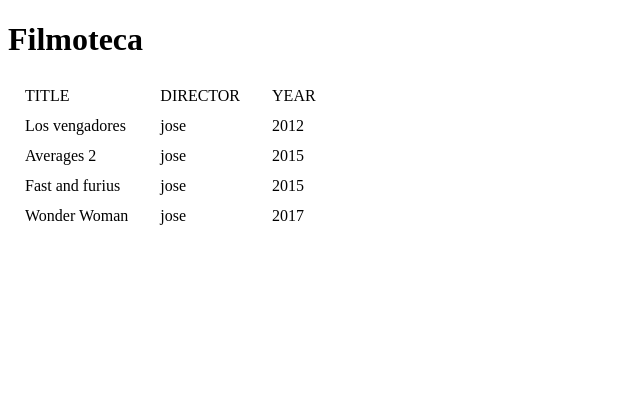
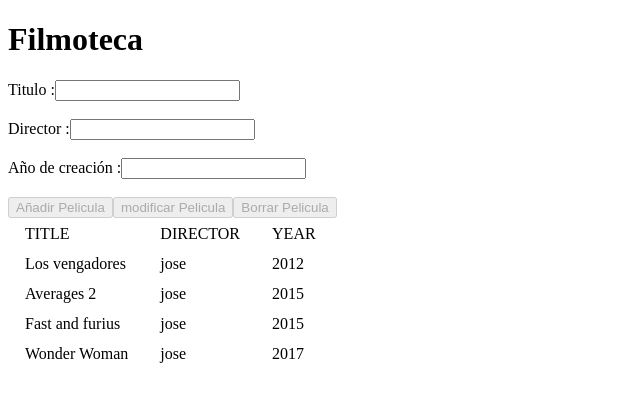
Before and after one commit to joseaben/Filmoteca-Angular2, an Angular app: page / in a window 1280 px wide. Shown: the top 402 px of the page, without its empty margins (0-640 px from the left). Built offline with nearby package versions, Linux system fonts and the light colour scheme.

Commit message:
se crea el componente formulario

```diff
--- a/src/app/app.module.ts
+++ b/src/app/app.module.ts
@@ -5,11 +5,13 @@ import { HttpModule } from '@angular/http';
 
 import { AppComponent } from './app.component';
 import { TablaDatosComponent } from './tabla-datos/tabla-datos.component';
+import { FormPeliculasComponent } from './form-peliculas/form-peliculas.component';
 
 @NgModule({
   declarations: [
     AppComponent,
-    TablaDatosComponent
+    TablaDatosComponent,
+    FormPeliculasComponent
   ],
   imports: [
     BrowserModule,
@@ -17,6 +19,6 @@ import { TablaDatosComponent } from './tabla-datos/tabla-datos.component';
     HttpModule
   ],
   providers: [],
-  bootstrap: [AppComponent,TablaDatosComponent]
+  bootstrap: [AppComponent,TablaDatosComponent,FormPeliculasComponent]
 })
 export class AppModule { }
--- /dev/null
+++ b/src/app/form-peliculas/form-peliculas.component.html
@@ -0,0 +1,20 @@
+<form #form="ngForm">
+  <label>Titulo :</label>
+  <input type="text" #title="ngModel" name="title" [(ngModel)]="pelicula.title" required/>
+  <br/>
+  <div [hidden]="title.valid || title.pristine">Titulo requerido</div>
+  <br/>
+  <label>Director :</label>
+  <input type="text" #director="ngModel" name="director" [(ngModel)]="pelicula.director" required/>
+  <br/>
+  <div [hidden]="director.valid || director.pristine">Director requerido</div>
+  <br/>
+  <label>Año de creación :</label>
+  <input type="text" #year="ngModel" name="year" [(ngModel)]="pelicula.year" value="pepe" required/>
+  <br/>
+  <div [hidden]="year.valid || year.pristine">Titulo requerido</div>
+  <br/>
+  <button type="submit" [disabled]="form.invalid || true"(click)="addFilm(form.value)">Añadir Pelicula</button>
+  <button type="submit" [disabled]="form.invalid"(click)="updateFilm(form.value)">modificar Pelicula</button>
+  <button type="submit" [disabled]="form.invalid"(click)="deleteFilm(form.value)">Borrar Pelicula</button>
+</form>
--- /dev/null
+++ b/src/app/form-peliculas/form-peliculas.component.ts
@@ -0,0 +1,34 @@
+import { Component, OnInit } from '@angular/core';
+import {Pelicula} from '../model/pelicula';
+
+@Component({
+  selector: 'app-form-peliculas',
+  templateUrl: './form-peliculas.component.html',
+  styleUrls: ['./form-peliculas.component.css']
+})
+export class FormPeliculasComponent implements OnInit {
+
+  private pelicula: Pelicula;
+  constructor() {
+    this.pelicula = new Pelicula();
+  }
+  addFilm(formulario: any){
+    console.log(this.pelicula.getTitle);
+    console.log(formulario);
+    this.pelicula.setTitle = "Esto esta chulo";
+  }
+  updateFilm(formulario: any){
+    let peli: Pelicula = new Pelicula();
+    peli.setDirector="Jose";
+    peli.setTitle="hola";
+    peli.setYear="1002";
+
+    this.pelicula = peli;
+  }
+
+
+
+  ngOnInit() {
+  }
+
+}
--- a/src/app/tabla-datos/tabla-datos.component.html
+++ b/src/app/tabla-datos/tabla-datos.component.html
@@ -22,8 +22,8 @@
     </tr>
   </thead>
   <tbody>
-    <tr *ngFor="let pelicula of listaDePeliculas">
-      <td >{{pelicula.title}}</td><td>{{pelicula.director}}</td><td>{{pelicula.year}}</td>
+    <tr *ngFor="let pelicula of listaDePeliculas" (click)="obtenerPelicula(pelicula)">
+      <td>{{pelicula.title}}</td><td>{{pelicula.director}}</td><td>{{pelicula.year}}</td>
     </tr>
   </tbody>
 </table>
--- a/src/app/tabla-datos/tabla-datos.component.ts
+++ b/src/app/tabla-datos/tabla-datos.component.ts
@@ -43,4 +43,7 @@ export class TablaDatosComponent implements OnInit {
       this.ascendente = false;
     }
   }
+  obtenerPelicula(pelicula: Pelicula){
+    console.log(pelicula);
+  }
 }
--- a/src/index.html
+++ b/src/index.html
@@ -10,6 +10,7 @@
 </head>
 <body>
   <app-root>Loading...</app-root>
+  <app-form-peliculas>;))</app-form-peliculas>
   <app-tabla-datos>;)</app-tabla-datos>
 </body>
 </html>
```
Also changed, not shown: src/app/form-peliculas/form-peliculas.component.css (added), 1 other file (tests, documents, lock files or other folders).
